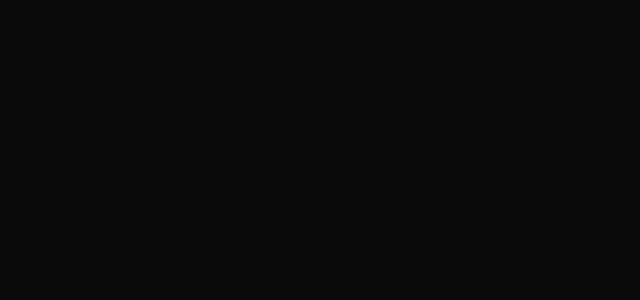
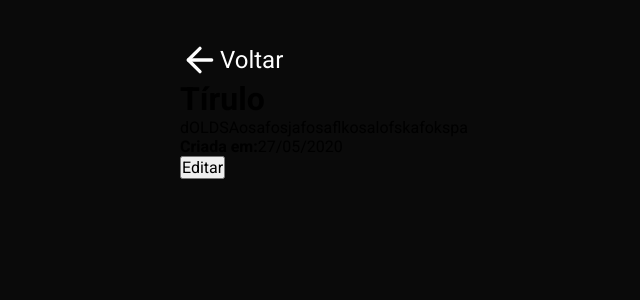
Before and after one commit to guivictorr/tasks-app, a React (Create React App) app in the folder frontend/: page /task/1 in a window 1280 px wide. Shown: the top 300 px of the page, without its empty margins (0-640 px from the left). Built offline with nearby package versions, Linux system fonts and the light colour scheme.

Commit message:
Criaçao da pagina e rota de tarefa

```diff
--- /dev/null
+++ b/frontend/src/pages/Task/index.tsx
@@ -0,0 +1,38 @@
+import React from 'react';
+import { FiArrowLeft } from 'react-icons/fi'
+import { useParams } from 'react-router-dom';
+
+import { Container } from './styles';
+
+interface RouteParamsProps {
+  id: string;
+}
+
+const Task: React.FC = () => {
+  const { id } = useParams<RouteParamsProps>()
+
+  return (
+    <Container>
+      <header>
+        <button>
+          <FiArrowLeft color="#fff" size={40}/>
+          <p>Voltar</p>
+        </button>
+      </header>
+
+      <main>
+        <h1>Tírulo</h1>
+        <p>dOLDSAosafosjafosaflkosalofskafokspa</p>
+
+        <footer>
+          <p><strong>Criada em:</strong>27/05/2020</p>
+          <button>
+            Editar
+          </button>
+        </footer>
+      </main>
+    </Container>
+  );
+}
+
+export default Task;
--- /dev/null
+++ b/frontend/src/pages/Task/styles.ts
@@ -0,0 +1,17 @@
+import styled from 'styled-components';
+
+export const Container = styled.div`
+  header{
+    button {
+      display:flex;
+      align-items:center;
+      background:transparent;
+      color: #fff;
+      border: none;
+
+      p {
+        font-size: 24px;
+      }
+    }
+  }
+`;
--- a/frontend/src/routes/index.tsx
+++ b/frontend/src/routes/index.tsx
@@ -2,11 +2,13 @@
 import { Route, Switch } from 'react-router-dom';
 
 import Home from '../pages/Home';
+import Task from '../pages/Task';
 
 const Routes: React.FC = () => {
   return (
     <Switch>
       <Route path="/" exact component={Home}/>
+      <Route path="/task/:id" exact component={Task}/>
     </Switch>
   );
 }
```
